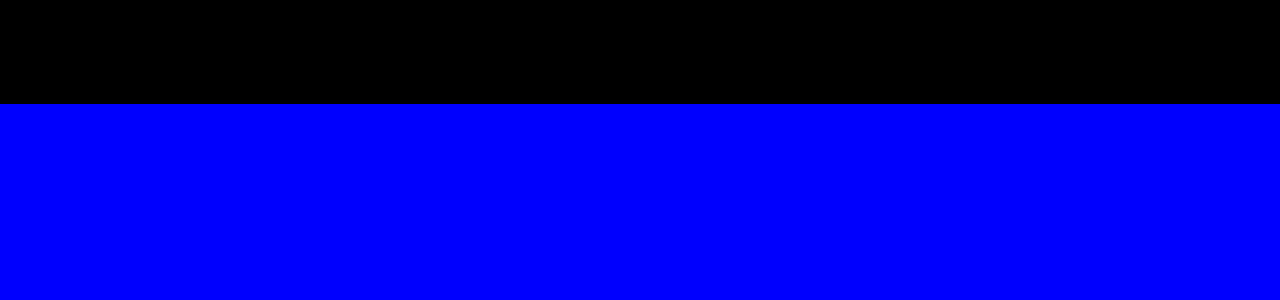
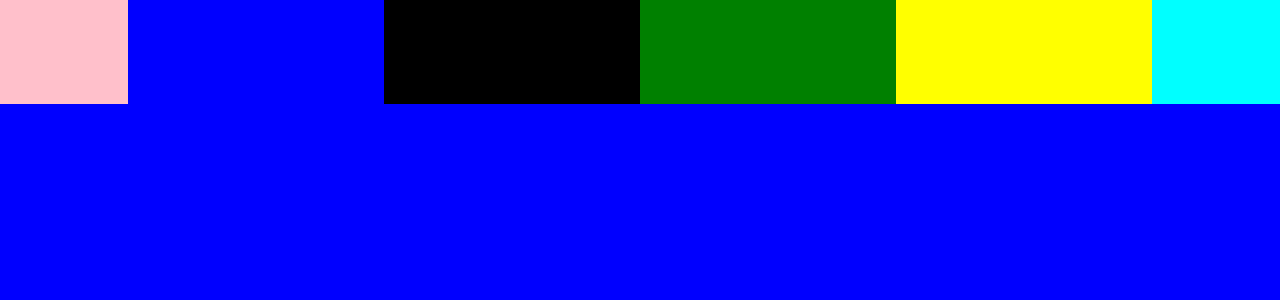
Before and after one commit to Hydrageno/inpaint-toolbox, a Vue app: page / in a window 1280 px wide. Shown: the top 300 px of the page. Built offline with nearby package versions, Linux system fonts and the light colour scheme.

Commit message:
initialize navigator layout

```diff
--- a/src/views/HomeView.vue
+++ b/src/views/HomeView.vue
@@ -3,6 +3,16 @@
     <div id="navigator">
       <!--navigator content, include different function anchor, and language select-->
       <!--导航栏：包含不同功能区的锚点、语言选择-->
+      <!--center the #nvaigator-main-->
+      <!--导航栏分为主内容区、左右边块让内容区居中-->
+      <div id="navigator-leftborder"></div>
+      <div id="navigator-main">
+        <div id="navigator-main-traidtion-inpaint"></div>
+        <div id="navigator-main-super-resolution"></div>
+        <div id="navigator-main-removal-inpaint"></div>
+        <div id="navigator-main-segmentation-inpaint"></div>
+      </div>
+      <div id="navigator-rightborder"></div>
     </div>
     <div id="body">
       <!--main content: include traditional inpaint、super-resolution、removal、inpaint with segmentation-->
@@ -71,6 +81,45 @@ export default {
     // upgrade dimensions, different from #body and #footer.
     // 让导航栏升级维度，在滚动页面时候，导航栏会覆盖#body和#footer内容。
     z-index: 10;
+    // let inner element flow by row direction
+    // 让内部元素通过行方向排列
+    display: flex;
+    flex-direction: row;
+    // navigator-width = navigator-border-width * 2 + navigator-main-width * 4;
+    @navigator-border-width: 1;
+    #navigator-leftborder{
+      flex: @navigator-border-width;
+      background-color: pink;
+    }
+    #navigator-main{
+      flex: 10 - 2 * @navigator-border-width;
+      background-color: yellowgreen;
+      // let inner element flow by row direction
+      // 让内部元素通过行方向排列
+      display: flex;
+      flex-direction: row;
+      @function-width: 2.5;
+      #navigator-main-traidtion-inpaint{
+        flex: @function-width;
+        background-color: blue;
+      }
+      #navigator-main-super-resolution{
+        flex: @function-width;
+        background-color: black;
+      }
+      #navigator-main-removal-inpaint{
+        flex: @function-width;
+        background-color: green;
+      }
+      #navigator-main-segmentation-inpaint{
+        flex: @function-width;
+        background-color: yellow;
+      }
+    }
+    #navigator-rightborder{
+      flex: @navigator-border-width;
+      background-color: aqua;
+    }
   }
   #body{
     // decide the percentage of navigator area.
```
